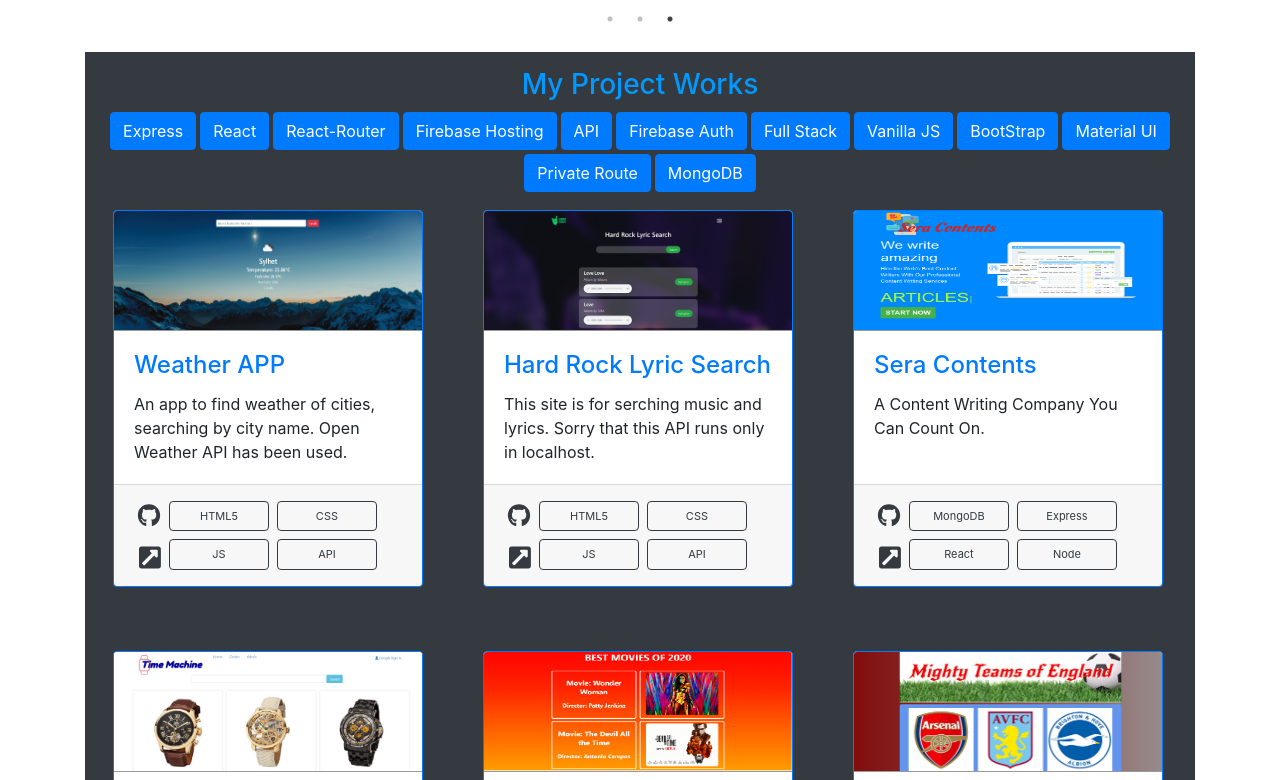
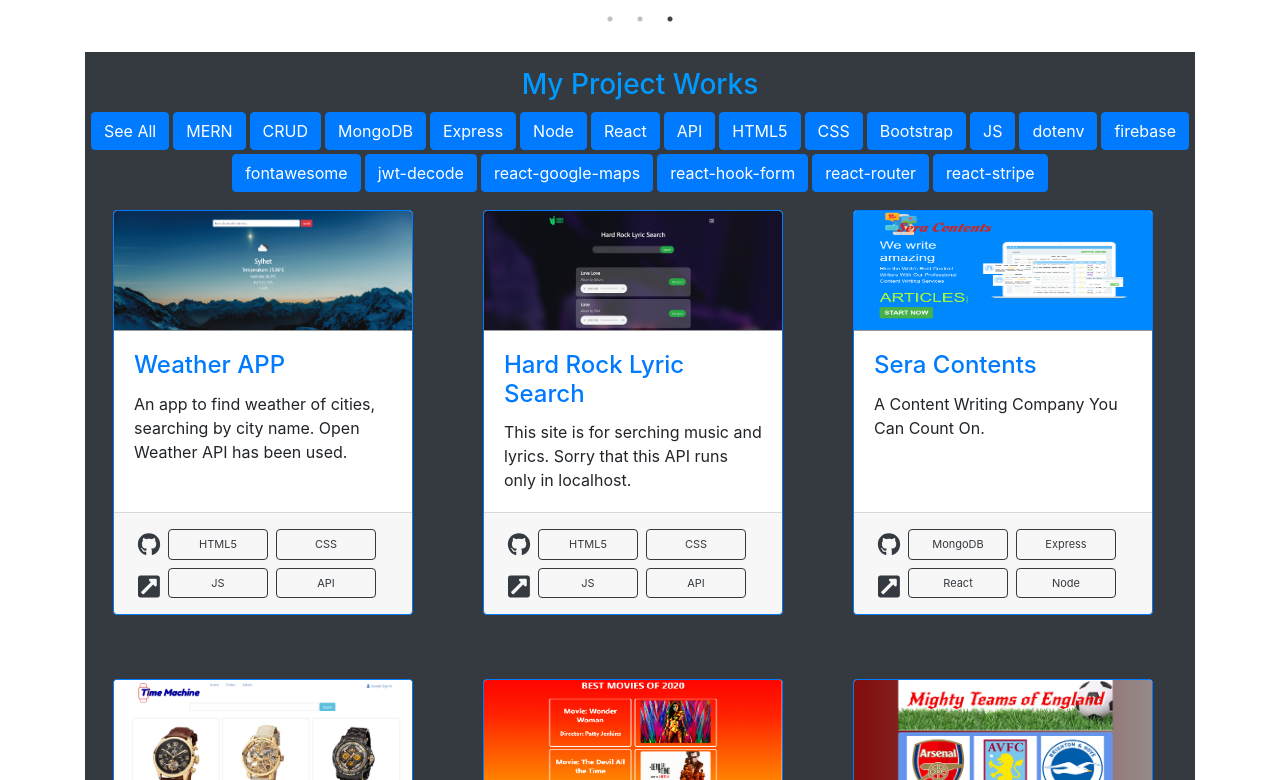
Before and after one commit to farukhrana14/portfolio, a React (Create React App) app: page / in a window 1280 px wide. Shown: the part 820-1600 px from the top of the page. Built offline with nearby package versions, Linux system fonts and the light colour scheme.

Commit message:
filter functionality added

```diff
--- a/src/components/BlogWorks/BlogWorks.js
+++ b/src/components/BlogWorks/BlogWorks.js
@@ -12,12 +12,12 @@ const BlogWorks = () => {
             <div className='container-fluid'>
 
                 {
-                    BlogWorksData.map(data =>
-                        <div className='my-item'>
-                            <img className='img-fluid' src={data.image} alt='...'></img>
-                            <div className='grid-container'>
-                                <a href={data.siteURL}><h5 className='pt-5 pb-3 text-white text-center'>{data.articleName}</h5></a>
-                                <a href={data.siteURL}><span className='pt-5 pb-3 text-white text-center'><FontAwesomeIcon icon={faExternalLinkSquareAlt} className='' style={{ fontSize: '30px', color: '#0099ff' }} /></span></a>
+                    BlogWorksData.map((data, index) =>
+                        <div key={index+1} className='my-item'>
+                            <img key={index+2} className='img-fluid' src={data.image} alt='...'></img>
+                            <div key={index+3} className='grid-container'>
+                                <a key={index+4} href={data.siteURL}><h5 key={index+6} className='pt-5 pb-3 text-white text-center'>{data.articleName}</h5></a>
+                                <a key={index+5} href={data.siteURL}><span className='pt-5 pb-3 text-white text-center'><FontAwesomeIcon icon={faExternalLinkSquareAlt} className='' style={{ fontSize: '30px', color: '#0099ff' }} /></span></a>
 
                             </div>
                         </div>
--- a/src/components/Header/MyWorks/MySingleWork.js
+++ b/src/components/Header/MyWorks/MySingleWork.js
@@ -5,13 +5,13 @@ import { faGithub } from '@fortawesome/free-brands-svg-icons';
 import { faExternalLinkSquareAlt } from '@fortawesome/free-solid-svg-icons';
 
 const MySingleWork = ({ project }) => {
-    const { siteName, image, siteURL, description, techUsed, gitRepo } = project;
+    const { siteName, image, siteURL, gitRepo, description, techUsed, tags  } = project;
 
     return (
 
         <div className='container card-deck pt-3 pb-5' style={{ marginLeft: '-2px' }} >
 
-            <div className="card border border-primary" >
+            <div className="card border border-primary" style={{maxWidth: '300px'}} >
                 <img src={image} className='img-fluid card-img-top' alt="" style={{height: '120px', borderBottom: '1px solid #999999'}} />
                 <div className="card-body" >
                     <h4 className='card-title'><a href={siteURL}>{siteName}</a></h4>
@@ -25,8 +25,9 @@ const MySingleWork = ({ project }) => {
                     </div>
 
                     <div className='tech-used'>
+
                         {
-                            techUsed.map((tech, index) => <button key={index} style={{ minWidth: '100px', fontSize: '11px' }} className='btn btn-outline-dark mx-1 mb-1 mt-1'>{tech}</button>)
+                            techUsed.map((tech, index) => <button key={index+1} style={{ minWidth: '100px', fontSize: '11px' }} className='btn btn-outline-dark mx-1 mb-1 mt-1'>{tech}</button>)
                         }
                     </div>
 
--- a/src/components/Header/MyWorks/MyWorks.js
+++ b/src/components/Header/MyWorks/MyWorks.js
@@ -1,26 +1,44 @@
-import React from 'react';
+import React, { useState } from 'react';
 import worksData from './MyWorksData';
 import MySingleWork from './MySingleWork';
 import tagData from './TagData';
 import './MyWorks.css';
 
 const MyWorks = () => {
+    const [newData, setNewData] = useState(worksData);
+
+
+    const handleClick = (e) => {
+        console.log(e)
+        if (e !== 'all') {
+            let filteredWorsData = worksData.filter((eachVal) => {
+                let opt = eachVal.tags.some (tag => tag === e);
+                return opt;
+            })
+            setNewData(filteredWorsData);
+        } else {
+            setNewData(worksData);
+        }
+    }
+
 return (
-        <div className='mt-5' style={{backgroundColor: '#343A40'}}>
+    <div className='mt-5' style={{ backgroundColor: '#343A40' }}>
         <h3 className='text-center pt-3' style={{ color: '#0099ff' }}>My Project Works</h3>
         <div className='tag-list text-center'>
+            <button onClick={()=>handleClick('all')} className='tag-btn btn btn-primary'>See All</button>
             {
-                    tagData.map((tag, index)=> <button className='tag-btn btn btn-primary'>{tag}</button>)
+                tagData.map(tag => <button key={Math.random()} onClick={() => handleClick(tag)} className='tag-btn btn btn-primary'>{tag}</button>)
             }
         </div>
-            <div className='' style={{display: 'grid', gridTemplateColumns: 'repeat(auto-fit, minmax(300px, 1fr))'}}>
+        <div className='' style={{ display: 'grid', gridTemplateColumns: 'repeat(auto-fit, minmax(300px, 1fr))' }}>
             {
-                    worksData.map((project, index) => <MySingleWork project={project} key={index} ></MySingleWork>)
+                newData.map((project, index) => <MySingleWork project={project} key={index} ></MySingleWork>)
             }
         </div>
 
     </div>
 );
+
 };
 
 export default MyWorks;
--- a/src/components/Header/MyWorks/MyWorksData.js
+++ b/src/components/Header/MyWorks/MyWorksData.js
@@ -19,98 +19,118 @@ const MyWorksData = [
         siteName: 'Weather APP',
         image: weatherAppImg,
         siteURL: 'https://weather-app-9257.netlify.app/',
+        gitRepo: 'https://github.com/farukhrana14/weather-app',
         description: "An app to find weather of cities, searching by city name. Open Weather API has been used.",
         techUsed: ['HTML5', 'CSS', 'JS', 'API'],
-        gitRepo: 'https://github.com/farukhrana14/weather-app'
+        tags: ['HTML5', 'CSS', 'JS']
     },
     {
         siteName: 'Hard Rock Lyric Search',
         image: hardRockImg,
         siteURL: 'https://farukhrana14.github.io/hard-rock-practice/',
+        gitRepo: 'https://github.com/farukhrana14/hard-rock-practice',
         description: "This site is for serching music and lyrics. Sorry that this API runs only in localhost.",
         techUsed: ['HTML5', 'CSS', 'JS', 'API'],
-        gitRepo: 'https://github.com/farukhrana14/hard-rock-practice'
+        tags: ['HTML5', 'CSS', 'JS']
     },
     {
         siteName: 'Sera Contents',
         image: seraContentsImg,
         siteURL: 'https://sera-contents.web.app/',
+        gitRepo: 'https://github.com/farukhrana14/sera-contents-full-stack',
         description: "A Content Writing Company You Can Count On.",
         techUsed: ['MongoDB', 'Express', 'React', 'Node'],
-        gitRepo: 'https://github.com/farukhrana14/sera-contents-full-stack'
+        tags: ['MERN', 'MongoDB', 'Express', 'React', 'Node']
+
     },
     {
         siteName: 'Time Machine',
         image: timeMachineImg,
         siteURL: 'https://time-machine-7b98e.web.app/',
+        gitRepo: 'https://github.com/farukhrana14/time-machine-client',
         description: "A simple e-commerce site for hand made watches.",
         techUsed: ['MongoDB', 'Express', 'React', 'Node'],
-        gitRepo: 'https://github.com/farukhrana14/time-machine-client'
+        tags: ['MERN', 'MongoDB', 'Express', 'React', 'Node']
+
+
     },
     {
         siteName: 'Best Movies 2021',
         image: bestMoviesImg,
         siteURL: 'https://best-movies-2021.web.app/',
+        gitRepo: 'https://github.com/farukhrana14/best-movies-2021',
         description: "This site shows the best movies of 2021.",
         techUsed: ['React', 'JS', 'HTML5', 'Bootstrap'],
-        gitRepo: 'https://github.com/farukhrana14/best-movies-2021'
+        tags: ['API', 'HTML5', 'CSS', 'React']
+
     },
 
     {
         siteName: 'Mighty English Teams',
         image: mightyEnglishImg,
         siteURL: 'https://mighty-english-teams.netlify.app/',
+        gitRepo: 'https://github.com/farukhrana14/mighty-engligh-team-react-router',
         description: "This is site on English Football Teams. Data fetched from The Sportsdb API.",
         techUsed: ['React', 'JS', 'HTML5', 'API'],
-        gitRepo: 'https://github.com/farukhrana14/mighty-engligh-team-react-router'
+        tags: ['fontawesome', 'react-router', 'Bootstrap', 'API', 'React'],
+
     },
     {
         siteName: 'World Tour App',
         image: worldTourImg,
         siteURL: 'https://farukhrana14.github.io/world-tour/',
+        gitRepo: 'https://github.com/farukhrana14/world-tour',
         description: "This site displays detail infor about any country from https://restcountries.eu/ by API.",
         techUsed: ['HTML5', 'CSS', 'JS', 'API'],
-        gitRepo: 'https://github.com/farukhrana14/world-tour'
+        tags: ['HTML5', 'CSS', 'JS', 'API']
+
     },
     {
         siteName: 'Hungry Monster',
         image: hungryMonsterImg,
         siteURL: 'https://hungry-monster1.netlify.app',
+        gitRepo: 'https://github.com/farukhrana14/hungry-monster',
         description: "A simple site to serach for meal and recipe from The MealDB API.",
         techUsed:  ['HTML5', 'CSS', 'JS', 'API'],
-        gitRepo: 'https://github.com/farukhrana14/hungry-monster'
+        tags:  ['HTML5', 'CSS', 'JS', 'Bootstrap']
     },
     {
         siteName: 'Pearl Smile Dental Care',
         image: pearlSmileImg,
         siteURL: 'https://doctors-portal-ph.web.app',
+        gitRepo: 'https://github.com/farukhrana14/PearlSmile-Dental-Care',
         description: "A dentist's site where patients can book for service and submit review. It also has Admin Panel.",
         techUsed:  ['MongoDB', 'Express', 'React', 'Node'],
-        gitRepo: 'https://github.com/farukhrana14/PearlSmile-Dental-Care'
+        tags:  ['MongoDB', 'Express', 'React', 'fontawesome', 'firebase', 'jwt-decode', 'react-hook-form', 'dotenv', 'CRUD'],
     },
     {
         siteName: 'Ema John',
         image: emaJonImg,
         siteURL: 'https://emajohn-react.web.app',
+        gitRepo: 'https://github.com/farukhrana14/ema-john-simple',
         description: "A simple e-commerce site. You can add product to cart and process payment by Stripe.",
         techUsed:  ['MongoDB', 'Express', 'React', 'Node'],
-        gitRepo: 'https://github.com/farukhrana14/ema-john-simple'
+        tags:  ['fontawesome', 'react-stripe', 'jwt-decode', 'firebase', 'CRUD', 'MongoDB', 'Express', 'dotenv']
+
     },
     {
         siteName: 'Select Your Cricket Team',
         image: teamSelectImg,
         siteURL: 'https://select-a-team.netlify.app',
+        gitRepo: 'https://github.com/farukhrana14/select-a-team-simple-react',
         description: "A site of ICC Top Ranking players. You can create a team by selecting players and can see total budget for players. ",
         techUsed:  ['MongoDB', 'Express', 'React', 'Node'],
-        gitRepo: 'https://github.com/farukhrana14/select-a-team-simple-react'
+        tags:  ['React', 'Bootstrap', 'fontawesome', 'API']
     },
     {
         siteName: 'Metro One',
         image: metroOneImg,
         siteURL: 'https://metro-one-20210319.web.app/',
+        gitRepo: 'https://github.com/farukhrana14/metro-one-react-auth',
         description: "A simple site for buying ticket on a chosen date and process payment by Stripe. ",
         techUsed:  ['HTML5', 'CSS', 'JS', 'API'],
-        gitRepo: 'https://github.com/farukhrana14/metro-one-react-auth'
+        tags:  ['react-google-maps', 'React', 'firebase', 'React-router', 'React']
+
     }
 ]
 
--- a/src/components/Header/MyWorks/TagData.js
+++ b/src/components/Header/MyWorks/TagData.js
@@ -1,6 +1,24 @@
 const tagData = [
-    'Express', 'React', 'React-Router', 'Firebase Hosting', 'API', 'Firebase Auth', 'Full Stack', 'Vanilla JS', 'BootStrap', 'Material UI',
-    'Private Route', 'MongoDB'
+    'MERN',
+    'CRUD',
+    'MongoDB',
+    'Express',
+    'Node',
+    'React',
+    'API',
+    'HTML5',
+    'CSS',
+    'Bootstrap',
+    'JS',
+    'dotenv',
+    'firebase',
+    'fontawesome',
+    'jwt-decode',
+    'react-google-maps',
+    'react-hook-form',
+    'react-router',
+    'react-stripe',
+
 ]
 
 
```
Lines whose indentation alone changed are shown as unchanged.
